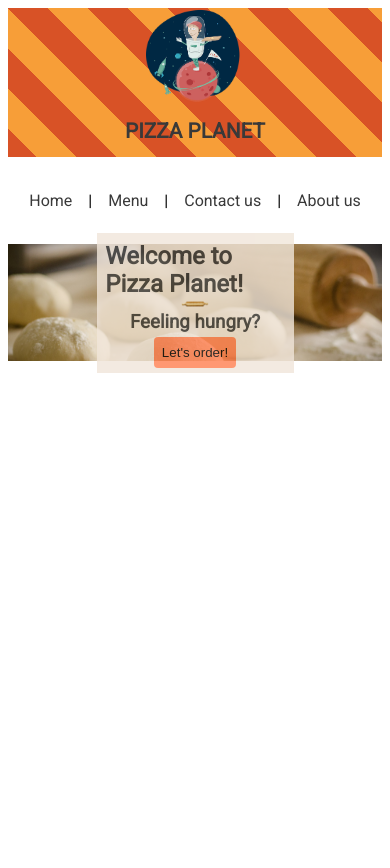
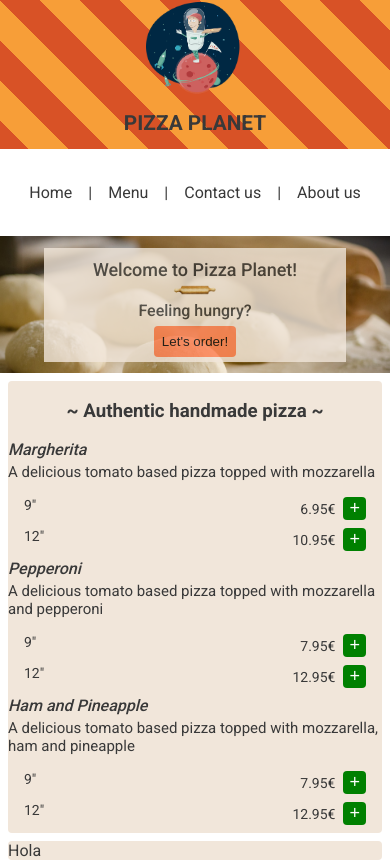
Before and after one commit to ruzamca/pizza-planet, a Vue app: page / in a window 390 px wide. Before the commit the page ends 844 px from the top, so only its background shows below. Built offline with nearby package versions, Linux system fonts and the light colour scheme.

Commit message:
menu and basket

```diff
--- a/src/App.vue
+++ b/src/App.vue
@@ -2,26 +2,51 @@
   <div id="app">
     <app-header />
     <Home />
+    <div class="menu-basket-wrapper">
+      <Menu />
+      <Basket />
+    </div>
   </div>
 </template>
 
 <script>
 import Header from "@/components/Header.vue";
-import Home from '@/components/Home.vue';
+import Home from "@/components/Home.vue";
+import Menu from "@/components/Menu.vue";
+import Basket from "@/components/Basket.vue";
 
 export default {
   name: "App",
   components: {
     appHeader: Header,
-    Home
+    Home,
+    Menu,
+    Basket
   }
 };
 </script>
 
-<style>
-@import url('https://fonts.googleapis.com/css2?family=Roboto&display=swap');
+<style lang="scss">
+@import url("https://fonts.googleapis.com/css2?family=Roboto:wght@100;400;500;700&display=swap");
 
 body {
   font-family: Roboto;
+  color: #393939;
+  margin: 0 auto;
+}
+
+#app {
+  .menu-basket-wrapper {
+    display: flex;
+    padding: 8px;
+  }
+}
+
+@media screen and (max-width: 768px){
+  #app {
+    .menu-basket-wrapper {
+      flex-direction: column;
+    }
+  }
 }
 </style>
--- /dev/null
+++ b/src/components/Basket.vue
@@ -0,0 +1,24 @@
+<template>
+  <div class="basket-wrapper">Hola</div>
+</template>
+
+<script lang="ts">
+export default {
+  name: "Basket"
+};
+</script>
+
+<style lang="scss">
+.basket-wrapper {
+  background: #f1e6da;
+  width: 35%;
+  border-radius: 4px;
+}
+
+@media screen and (max-width: 768px) {
+  .basket-wrapper {
+    width: 100%;
+    margin-top: 8px;
+  }
+}
+</style>
--- a/src/components/Header.vue
+++ b/src/components/Header.vue
@@ -26,6 +26,10 @@
   </header>
 </template>
 
+<script lang="ts">
+export default {};
+</script>
+
 <style scoped lang="scss">
 .header_logo {
   background-image: linear-gradient(
@@ -47,7 +51,6 @@
 
   h1 {
     font-size: 1.3em;
-    color: #393939;
   }
 }
 
@@ -71,7 +74,7 @@ nav {
   }
 }
 
-@media screen and (min-width: 900px) {
+@media screen and (min-width: 768px) {
   .header_logo {
     img {
       max-width: 20vw;
@@ -79,7 +82,3 @@ nav {
   }
 }
 </style>
-
-<script lang="ts">
-export default {};
-</script>
--- a/src/components/HelloWorld.vue
+++ /dev/null
@@ -1,58 +0,0 @@
-<template>
-  <div class="hello">
-    <h1>{{ msg }}</h1>
-    <p>
-      For a guide and recipes on how to configure / customize this project,<br>
-      check out the
-      <a href="https://cli.vuejs.org" target="_blank" rel="noopener">vue-cli documentation</a>.
-    </p>
-    <h3>Installed CLI Plugins</h3>
-    <ul>
-      <li><a href="https://github.com/vuejs/vue-cli/tree/dev/packages/%40vue/cli-plugin-babel" target="_blank" rel="noopener">babel</a></li>
-      <li><a href="https://github.com/vuejs/vue-cli/tree/dev/packages/%40vue/cli-plugin-eslint" target="_blank" rel="noopener">eslint</a></li>
-    </ul>
-    <h3>Essential Links</h3>
-    <ul>
-      <li><a href="https://vuejs.org" target="_blank" rel="noopener">Core Docs</a></li>
-      <li><a href="https://forum.vuejs.org" target="_blank" rel="noopener">Forum</a></li>
-      <li><a href="https://chat.vuejs.org" target="_blank" rel="noopener">Community Chat</a></li>
-      <li><a href="https://twitter.com/vuejs" target="_blank" rel="noopener">Twitter</a></li>
-      <li><a href="https://news.vuejs.org" target="_blank" rel="noopener">News</a></li>
-    </ul>
-    <h3>Ecosystem</h3>
-    <ul>
-      <li><a href="https://router.vuejs.org" target="_blank" rel="noopener">vue-router</a></li>
-      <li><a href="https://vuex.vuejs.org" target="_blank" rel="noopener">vuex</a></li>
-      <li><a href="https://github.com/vuejs/vue-devtools#vue-devtools" target="_blank" rel="noopener">vue-devtools</a></li>
-      <li><a href="https://vue-loader.vuejs.org" target="_blank" rel="noopener">vue-loader</a></li>
-      <li><a href="https://github.com/vuejs/awesome-vue" target="_blank" rel="noopener">awesome-vue</a></li>
-    </ul>
-  </div>
-</template>
-
-<script>
-export default {
-  name: 'HelloWorld',
-  props: {
-    msg: String
-  }
-}
-</script>
-
-<!-- Add "scoped" attribute to limit CSS to this component only -->
-<style scoped>
-h3 {
-  margin: 40px 0 0;
-}
-ul {
-  list-style-type: none;
-  padding: 0;
-}
-li {
-  display: inline-block;
-  margin: 0 10px;
-}
-a {
-  color: #42b983;
-}
-</style>
--- a/src/components/Home.vue
+++ b/src/components/Home.vue
@@ -9,11 +9,17 @@
   </div>
 </template>
 
+<script lang="ts">
+export default {
+  name: "Home"
+};
+</script>
+
 <style scoped lang="scss">
 .background {
   background: url("../assets/img/dough.jpg") center;
   background-size: cover;
-  height: 30vw;
+  height: 20vw;
   display: flex;
   align-items: center;
 
@@ -26,11 +32,11 @@
     padding: 5px;
     background: #f1e6da;
     opacity: 0.8;
-    color: #393939;
 
     h2,
     h3 {
       margin: 2%;
+      font-weight: 500;
     }
 
     img {
@@ -46,10 +52,51 @@
     }
   }
 }
+
+@media screen and (max-width: 768px) {
+  .background {
+    height: 25vw;
+
+    .background-overlay {
+      width: 75%;
+
+      h2 {
+        font-size: 20px;
+      }
+
+      h3 {
+        font-size: 18px;
+      }
+    }
+  }
+}
+
+@media screen and (max-width: 680px) {
+  .background {
+    height: 30vw;
+
+    .background-overlay {
+
+      h2 {
+        font-size: 18px;
+      }
+
+      h3 {
+        font-size: 16px;
+      }
+    }
+  }
+}
+
+@media screen and (max-width: 400px) {
+  .background {
+    height: 35vw;
+  }
+}
+
+@media screen and (max-width: 320px) {
+  .background {
+    height: 40vw;
+  }
+}
 </style>
-
-<script lang="ts">
-export default {
-  name: "Home"
-};
-</script>
--- /dev/null
+++ b/src/components/Menu.vue
@@ -0,0 +1,137 @@
+<template>
+  <div class="menu-wrapper">
+    <!-- menu -->
+    <h3 class="menu-title">~ Authentic handmade pizza ~</h3>
+    <div class="menu-content">
+      <div class="dish-item" v-for="item in getMenuItems" :key="item">
+        <div class="dish-name">{{item.name}}</div>
+        <div class="dish-description">{{item.description}}</div>
+        <div class="dish-option" v-for="option in item.options" :key="option">
+          <div class="dish-size">{{option.size}}"</div>
+          <div class="dish-add-wrapper">
+            <div class="dish-price">{{option.price}}€</div>
+            <button type="button" class="add-btn">+</button>
+          </div>
+        </div>
+      </div>
+    </div>
+  </div>
+</template>
+
+<script>
+export default {
+  data() {
+    return {
+      getMenuItems: [
+        {
+          name: "Margherita",
+          description: "A delicious tomato based pizza topped with mozzarella",
+          options: [
+            {
+              size: 9,
+              price: 6.95
+            },
+            {
+              size: 12,
+              price: 10.95
+            }
+          ]
+        },
+        {
+          name: "Pepperoni",
+          description:
+            "A delicious tomato based pizza topped with mozzarella and pepperoni",
+          options: [
+            {
+              size: 9,
+              price: 7.95
+            },
+            {
+              size: 12,
+              price: 12.95
+            }
+          ]
+        },
+        {
+          name: "Ham and Pineapple",
+          description:
+            "A delicious tomato based pizza topped with mozzarella, ham and pineapple",
+          options: [
+            {
+              size: 9,
+              price: 7.95
+            },
+            {
+              size: 12,
+              price: 12.95
+            }
+          ]
+        }
+      ]
+    };
+  }
+};
+</script>
+
+<style scoped lang="scss">
+.menu-wrapper {
+  background: #f1e6da;
+  padding: 16px;
+  display: flex;
+  flex-direction: column;
+  align-items: center;
+  width: 65%;
+  border-radius: 4px;
+  margin-right: 8px;
+
+  .menu-title {
+    font-weight: bold;
+  }
+  .menu-content {
+    .dish-item {
+      .dish-name {
+        font-weight: 500;
+        margin-bottom: 4px;
+        font-style: italic;
+      }
+      .dish-description {
+        font-size: 15px;
+        margin-bottom: 16px;
+      }
+      .dish-option {
+        display: flex;
+        justify-content: space-between;
+        font-size: 14px;
+        margin: 0 16px;
+        margin-bottom: 8px;
+        .dish-add-wrapper {
+          display: flex;
+          align-items: center;
+
+          .dish-price {
+            margin-right: 8px;
+          }
+          .add-btn {
+            background: green;
+            color: white;
+            border: 0;
+            border-radius: 4px;
+            display: flex;
+            justify-content: center;
+            align-items: center;
+            font-size: 18px;
+            cursor: pointer;
+          }
+        }
+      }
+    }
+  }
+}
+
+@media screen and (max-width: 768px) {
+  .menu-wrapper {
+    width: 100%;
+    padding: 0;
+  }
+}
+</style>
```
